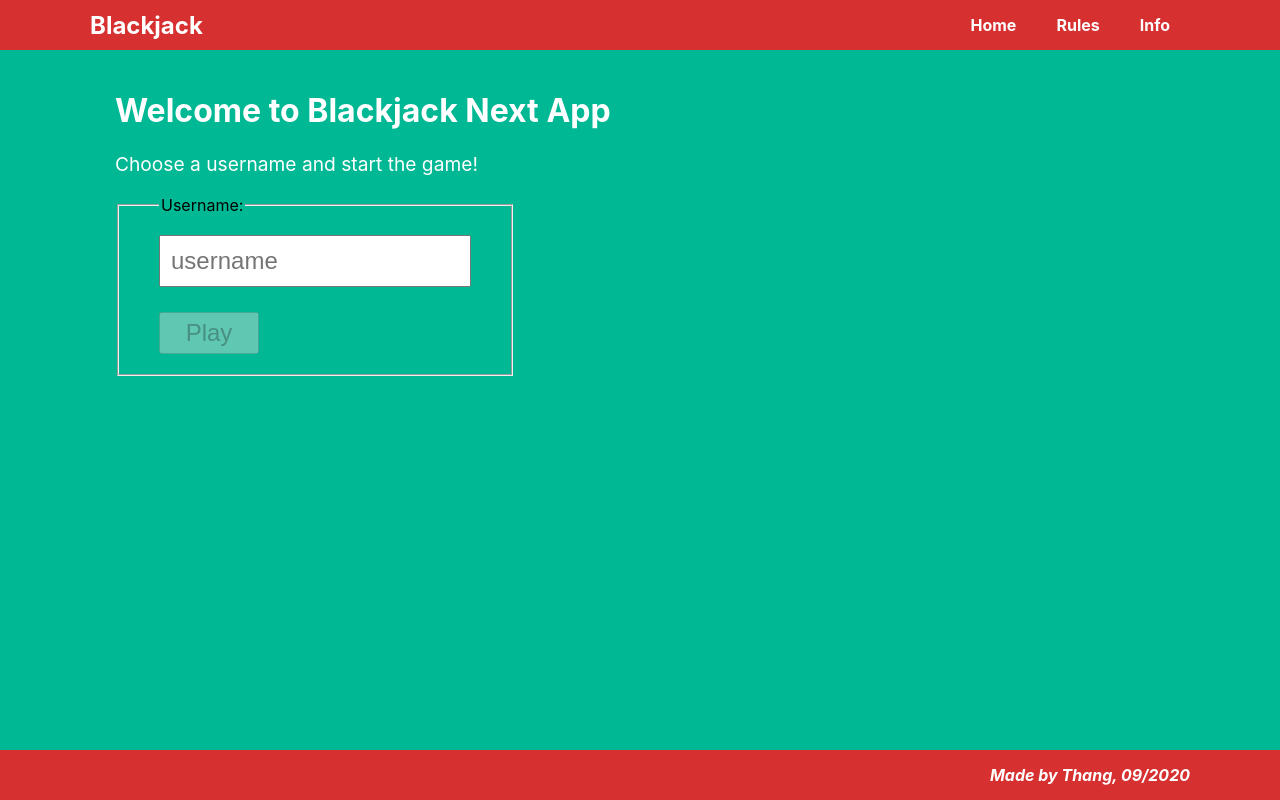
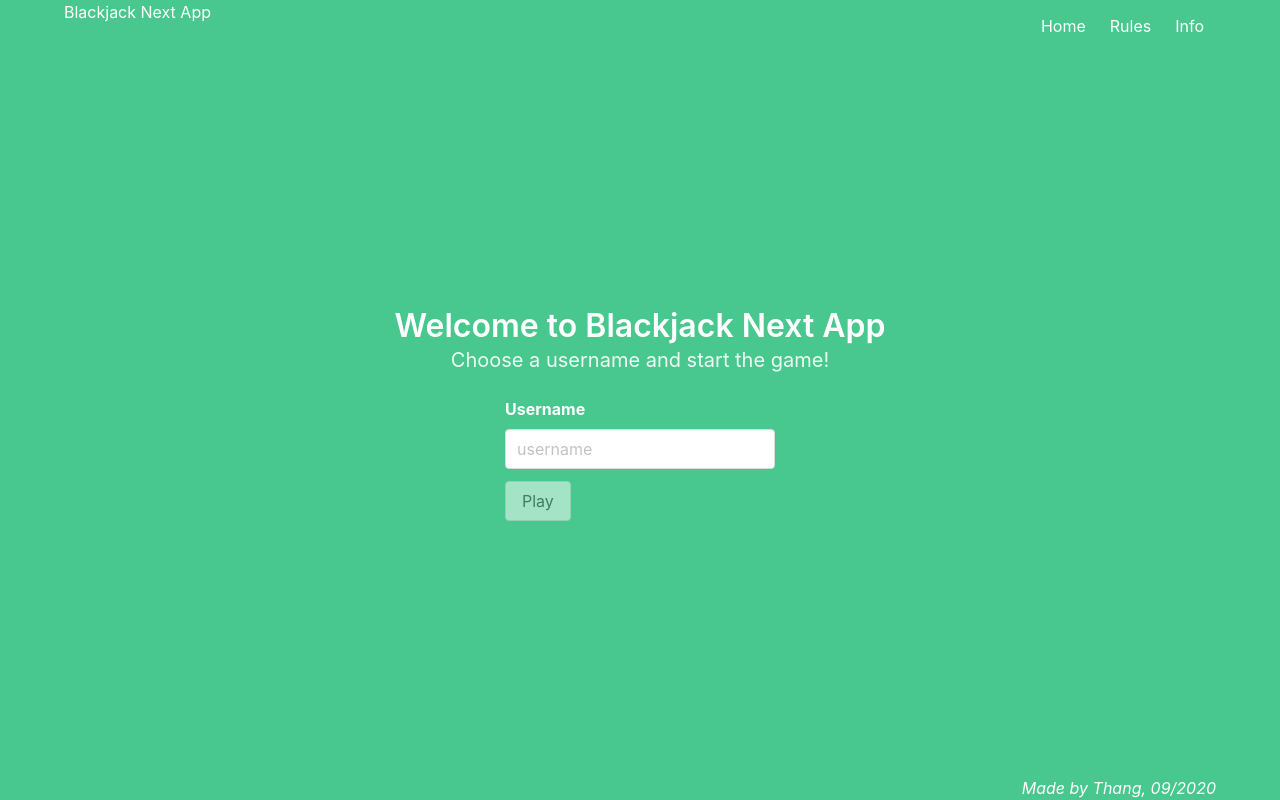
Before and after one commit to BFF271/next-redux-ts-card-game, a Next.js app: page / in a window 1280 px wide. Built offline with nearby package versions, Linux system fonts and the light colour scheme.

Commit message:
firt page made

```diff
--- a/components/BettingMenu.tsx
+++ b/components/BettingMenu.tsx
@@ -24,7 +24,7 @@ const BettingMenu = ({ setPlayerBet }) => {
                     </li>
                 )}
             </ul>
-            <button>Post bet</button>
+            <button className="button">Post bet</button>
         </form>
     )
 }
--- a/components/GameBoard.tsx
+++ b/components/GameBoard.tsx
@@ -20,6 +20,7 @@ const SemiBoard = ({ cards, actor, score }:semiBoardProps):JSX.Element => {
 
                 <style jsx>{`
                     .SemiBoardComponent {
+                        height: 50%;
                         position: relative;
                     }
 
@@ -41,7 +42,7 @@ const GameBoard = ():JSX.Element => {
     const playerScore = useSelector<stateInterface, number|string>(state => state.game.current_hand.playerScore)
 
     return (
-            <div className="GameBoardComponent">
+            <div className="GameBoardComponent column">
                 <SemiBoard
                     cards={bankerCards}
                     actor="banker"
@@ -52,17 +53,6 @@ const GameBoard = ():JSX.Element => {
                     actor="player"
                     score={playerScore}
                 ></SemiBoard>
-
-                <style>{`
-                    .GameBoardComponent {
-                        min-height: 100%;
-                        flex-basis: 75%;
-                        display: flex;
-                        flex-direction: column;
-                        justify-content: space-between;
-                        padding-left: 50px;
-                    }
-                `}</style>
             </div>
         )
 }
--- a/components/SignIn.tsx
+++ b/components/SignIn.tsx
@@ -12,65 +12,35 @@ const SignIn = (): JSX.Element => {
     }
 
     return (
-        <div className="SignInComponent">
-            <h1>Welcome to Blackjack Next App</h1>
-            <p>Choose a username and start the game!</p>
-            <form onSubmit={submitHandler}>
-                <fieldset>
-                    <legend>Username:</legend>
-                    <div className="form-group">
+        <section className="SignInComponent container has-text-centered">
+            <h1 className="title">
+                Welcome to Blackjack Next App
+            </h1>
+            <h2 className="subtitle">
+                Choose a username and start the game!
+            </h2>
+
+            <div className="columns is-centered mgt-medium">
+                <form onSubmit={submitHandler} className="column is-one-quarter has-text-left">
+                    <div className="field">
+                        <label className="label has-text-white" htmlFor="username">Username</label>
+                        <div className="control">
                             <input
                                 id="username"
+                                className="input"
                                 value={username}
                                 onChange={onChangeHandler}
                                 placeholder="username"
                                 required
                             ></input>
                         </div>
-                    <button disabled={!Boolean(username)}>Play</button>
-                </fieldset>
+                    </div>
+                    <div className="control">
+                        <button disabled={!Boolean(username)} className="button">Play</button>
+                    </div>
                 </form>
-            <style jsx>{`
-                .SignInComponent {
-                    padding: 0 25px;
-                    display: inline-block;
-                    margin: 20px auto;
-                }
-
-                h1 {
-                    color: white;
-                }
-
-                p {
-                    color: white;
-                    font-size: 120%;
-                }
-
-                form {
-                    max-width: 400px;
-                }
-
-                fieldset {
-                    padding: 20px 40px;
-                }
-
-                input {
-                    width: 100%;
-                    padding: 10px;
-                    font-size: 150%;
-                    margin-bottom: 25px;
-                }
-
-                button {
-                    display: inline-block;
-                    margin: 0 auto;
-                    padding: 5px 10px;
-                    font-size: 150%;
-                    cursor: pointer;
-                    width: 100px;
-                }
-            `}</style>
             </div>
+        </section>
     )
 }
 
--- a/layout/Layout.tsx
+++ b/layout/Layout.tsx
@@ -1,8 +1,6 @@
 import React from 'react';
 import MainHeader from './MainHeader'
 import MainFooter from './MainFooter'
-import { Provider } from 'react-redux'
-import store from '../store/store'
 import { link as linkInterface } from '../utils/interfaces'
 
 const Layout = (props: {children:JSX.Element}) => {
@@ -20,40 +18,21 @@ const Layout = (props: {children:JSX.Element}) => {
             path: '/info'
         }
     ]
+
     return (
-        <Provider store={store}>
-            <React.StrictMode>
-                <div className="app">
-                    <MainHeader links={navLinks}></MainHeader>
-                    <main>{props.children}</main>
-                    <MainFooter></MainFooter>
-                </div>
-            </React.StrictMode>
-            <style jsx>{`
-                .app {
-                    display: flex;
-                    flex-direction: column;
-                    min-height: 100vh;
-                    margin: auto;
-                    overflow: hidden;
-                }
-                header {
-                    height: 50px;
-                }
+        <section className="hero is-success is-fullheight">
+            <div className="hero-head">
+                <MainHeader links={navLinks}></MainHeader>
+            </div>
 
-                main {
-                    flex-grow: 1;
-                    background-color: #00b894;
-                    height: 100%;
-                    width: 100%;
-                }
+            <main className="hero-body">
+                {props.children}
+            </main>
 
-                footer {
-                    height: 50px;
-                }
-            `}
-            </style>
-        </Provider>
+            <div className="hero-foot">
+                <MainFooter></MainFooter>
+            </div>
+        </section>
     )
 }
 
--- a/layout/MainFooter.tsx
+++ b/layout/MainFooter.tsx
@@ -2,28 +2,10 @@ const MainHeader = ():JSX.Element => {
     return (
         <footer className="main-footer">
             <div className="container main-footer__container">
-                <p>
+                <p className="has-text-right is-italic">
                     Made by Thang, 09/2020
                 </p>
             </div>
-
-            <style jsx>
-                {`
-                    .main-footer {
-                        background-color: #d63031;
-                        font-weight: bold;
-                        color: white;
-                        font-style: italic;
-                    }
-
-                    .main-footer__container {
-                        height: 50px;
-                        display: flex;
-                        justify-content: flex-end;
-                        align-items: center;
-                    }
-                `}
-            </style>
         </footer>
     )
 }
--- a/layout/MainHeader.tsx
+++ b/layout/MainHeader.tsx
@@ -7,56 +7,22 @@ interface props {
 
 const MainHeader = ( { links }:props ):JSX.Element => {
     return (
-        <header className="main-header">
-            <div className="container main-header__container">
-                <div
-                    className="main-header__container_logo"
-                >Blackjack</div>
-                <nav>
+        <header className="Main-Header">
+            <div className="container navbar">
+                <div className="navbar-brand">Blackjack Next App</div>
+                <nav className="navbar-end">
                     {links.map(({ label, path }, index:number) =>
                         <Link
                             key={index}
                             href={path}
                         >
-                            <a>
+                            <a className="navbar-item">
                                 <span>{label}</span>
                             </a>
                         </Link>
                     )}
                 </nav>
             </div>
-
-            <style jsx>
-                {`
-                    .main-header {
-                        background-color: #d63031;
-                        font-weight: bold;
-                        color: white;
-                    }
-
-                    .main-header__container {
-                        height: 50px;
-                        display: flex;
-                        justify-content: space-between;
-                        align-items: center;
-                    }
-
-                    .main-header__container_logo {
-                        font-size: 150%;
-                    }
-
-                    .main-header__container a {
-                        display: inline-flex;
-                        justify-content: center;
-                        align-items: center;
-                        padding: 10px 20px;;
-                    }
-
-                    .main-header__container a:hover {
-                        background-color: #e17055;
-                    }
-                `}
-            </style>
         </header>
     )
 }
--- a/package.json
+++ b/package.json
@@ -17,7 +17,9 @@
     "@types/react-redux": "^7.1.9",
     "axios": "^0.20.0",
     "babel-jest": "^26.3.0",
+    "bulma": "^0.9.0",
     "next": "9.5.3",
+    "node-sass": "^4.14.1",
     "react": "16.13.1",
     "react-dom": "16.13.1",
     "react-redux": "^7.2.1",
--- a/pages/_app.tsx
+++ b/pages/_app.tsx
@@ -1,4 +1,5 @@
-import '../styles/globals.css'
+import React from 'react'
+import '../styles/globals.scss'
 import type { AppProps /*, AppContext */ } from 'next/app'
 import store from '../store/store'
 import { Provider } from 'react-redux'
@@ -6,7 +7,9 @@ import { Provider } from 'react-redux'
 function MyApp({ Component, pageProps }: AppProps) {
   return (
     <Provider store={store}>
-      <Component {...pageProps} />
+      <React.StrictMode>
+        <Component {...pageProps} />
+      </React.StrictMode>
     </Provider>
   )
 }
--- a/pages/index.tsx
+++ b/pages/index.tsx
@@ -1,4 +1,5 @@
-import Head from 'next/head'
+
+import React from 'react'
 import { useSelector  } from 'react-redux'
 import Layout from '../layout/Layout'
 import SignIn from '../components/SignIn'
@@ -10,19 +11,10 @@ export default function Home() {
 
   return (
     <Layout>
-      <div className="HomePageContent">
-        <div className="container">
-          {username ?
-            <GameScreen currentName={username}></GameScreen>:
-            <SignIn></SignIn>
-          }
-        </div>
-        <style>{`
-            .HomePageContent {
-              height: 100%;
-            }
-        `}</style>
-      </div>
+      {username ?
+        <GameScreen currentName={username}></GameScreen>:
+        <SignIn></SignIn>
+      }
     </Layout>
   )
 }
--- a/styles/globals.css
+++ b/styles/globals.scss
@@ -1,10 +1,11 @@
+@import "../node_modules/bulma/css/bulma.css";
+
 html,
 body {
   padding: 0;
   margin: 0;
   font-family: -apple-system, BlinkMacSystemFont, Segoe UI, Roboto, Oxygen,
     Ubuntu, Cantarell, Fira Sans, Droid Sans, Helvetica Neue, sans-serif;
-  height: 100%;
 }
 
 a {
@@ -19,9 +20,3 @@ a {
 li {
   list-style: none;
 }
-
-.container {
-  margin: 0 auto;
-  width: 1100px;
-  max-width: 90%;
-}
```
Also changed, not shown: components/GameScreen.tsx (+7 -31 lines), styles/Home.module.scss (renamed from styles/Home.module.css), 1 other file (tests, documents, lock files or other folders). Lines whose indentation alone changed are shown as unchanged.
